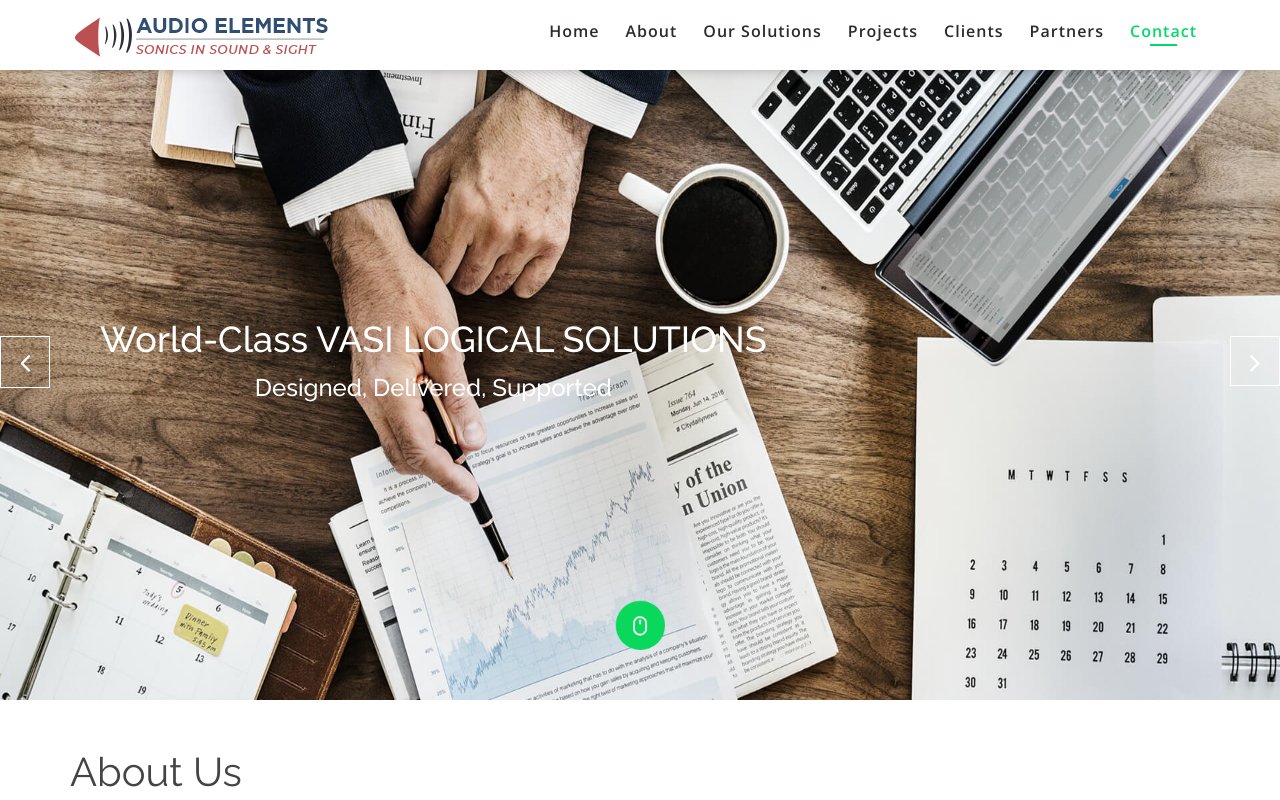
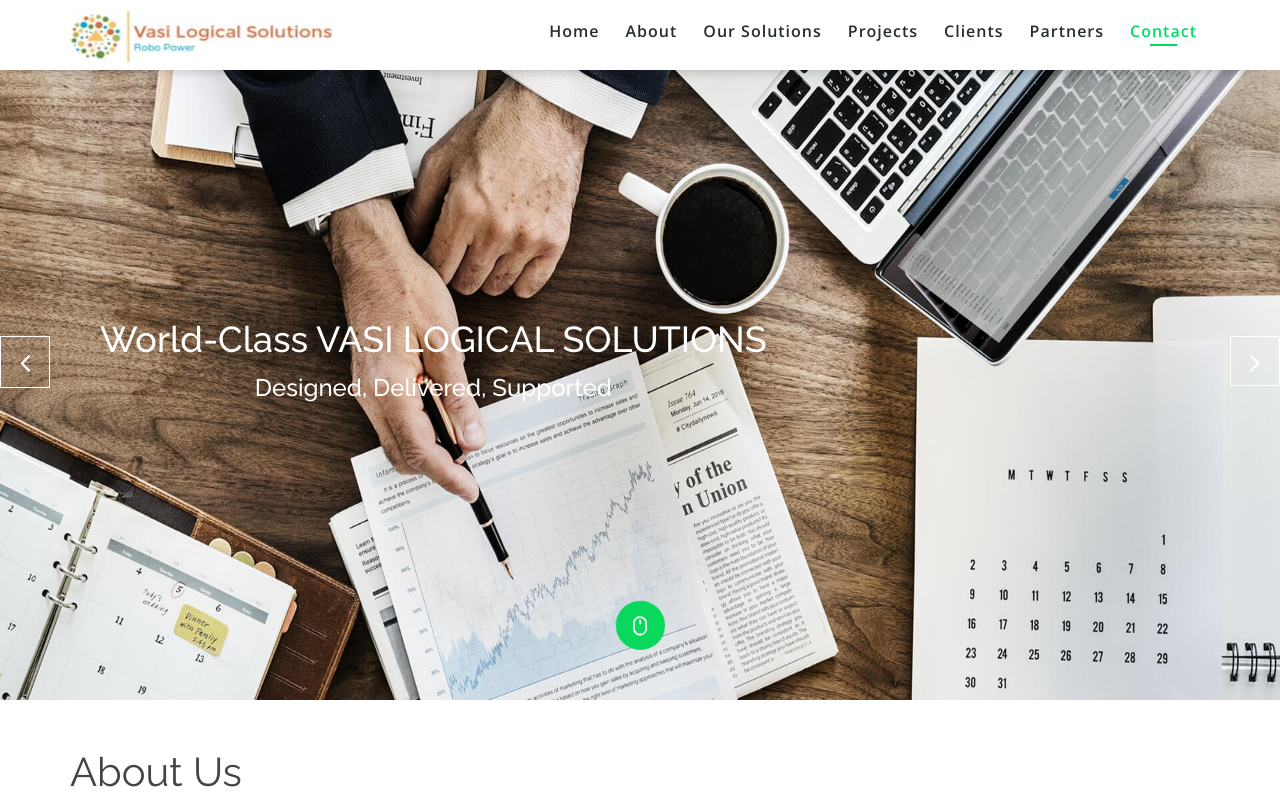
Before and after one commit to PavanKumar190/vasilocal, a plain HTML site: page index.html in a window 1280 px wide. Shown: the top 800 px of the page. Drawn offline with nearby package versions, Linux system fonts and the light colour scheme; some packages are replaced by stand-ins of ours.

Commit message:
first commit

```diff
--- a/index.html
+++ b/index.html
@@ -69,7 +69,7 @@
                 <!-- Brand -->
                 <a class="navbar-brand page-scroll sticky-logo" href="index.html">
                  <!--  <h3>Audio Elements</h3> -->
-                  <img src="img/Logo.png" class="img-responsive">
+                  <img src="img/vasi-logo.jpeg" class="img-responsive">
 
                   <!-- Uncomment below if you prefer to use an image logo -->
                   <!-- <img src="img/logo.png" alt="" title=""> -->
```
Also changed, not shown: img/vasi-logo.jpeg (added).
